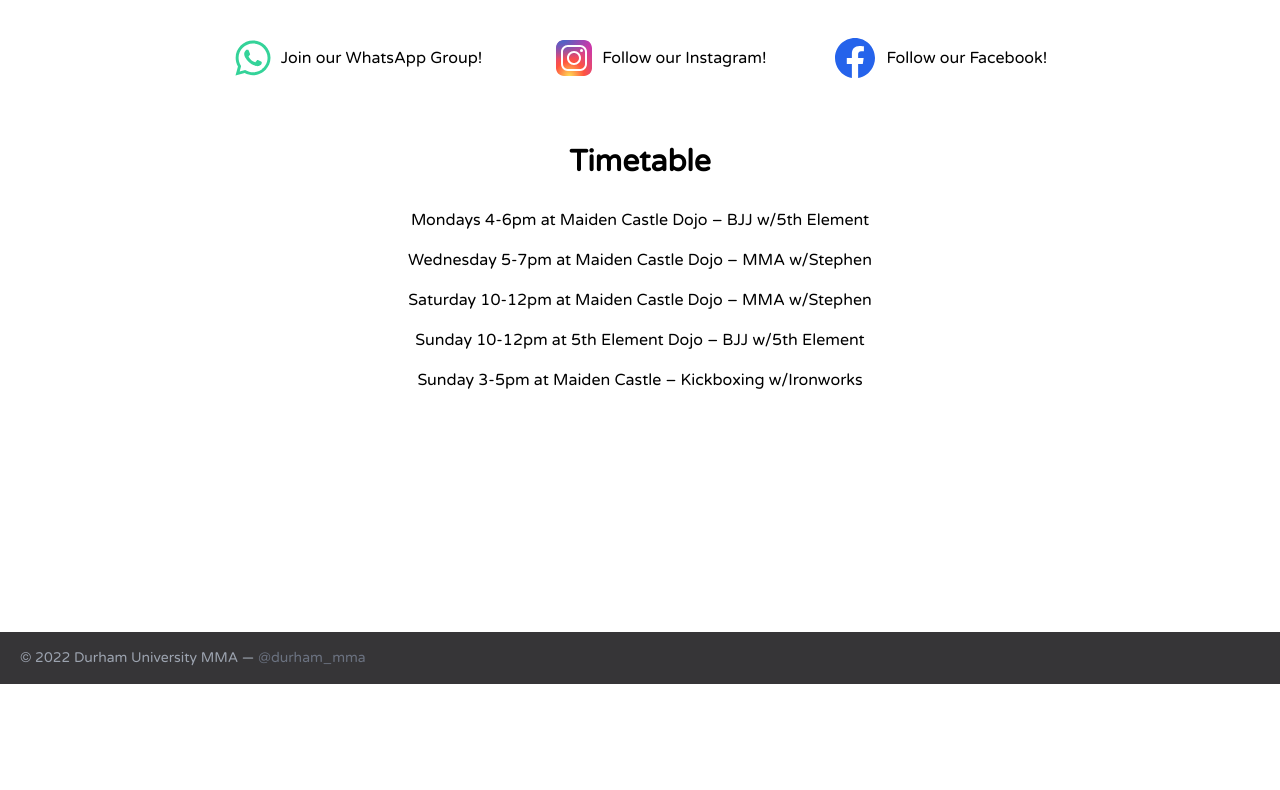
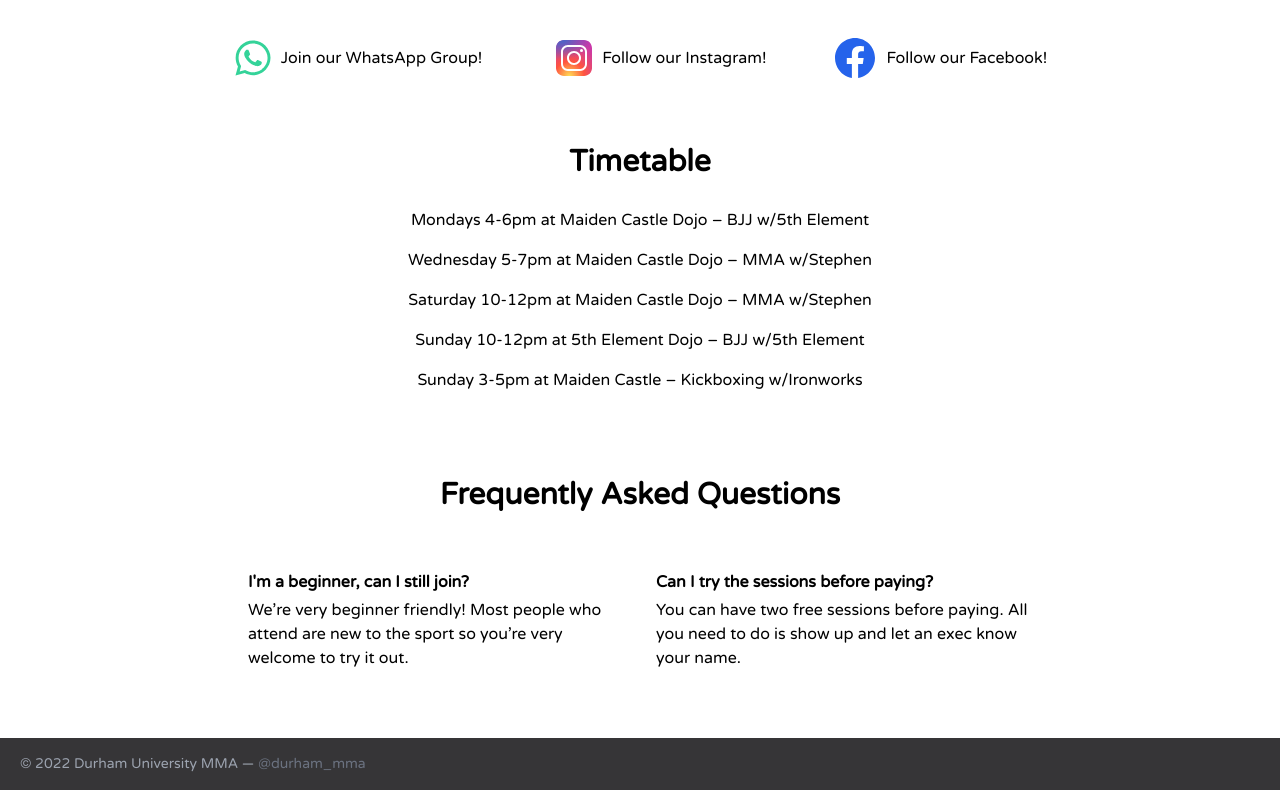
Before and after one commit to loukel/dumma, a React (Create React App) app: page / in a window 1280 px wide. Shown: the part 440-1230 px from the top of the page. Before the commit the page ends 1124 px from the top, so only its background shows below. Built offline with nearby package versions, Linux system fonts and the light colour scheme; no server answers.

Commit message:
Added calender and FAQ

```diff
--- /dev/null
+++ b/src/components/EventCard.js
@@ -0,0 +1,42 @@
+import { Link } from "react-router-dom";
+
+const EventCard = ({ imgUrl, link, title, time, date, limit, usedSlots, url }) => {
+  return (
+    <div className='relative overflow-hidden bg-no-repeat bg-cover shadow-lg rounded-lg'
+    style={{ backgroundPosition: '50%' }} data-mdb-ripple='true' data-mdb-ripple-color='light'>
+      <span className='absolute top-2 right-2 text-white'>
+        {usedSlots} / {limit}
+      </span>
+      <img src={imgUrl} className='w-full' alt='display' />
+      {link ?
+        <Link onClick={event => usedSlots >= limit && event.preventDefault() } to={link}>
+          <div className='absolute top-0 right-0 bottom-0 left-0 w-full h-full overflow-hidden bg-fixed'
+            style={{ backgroundColor: 'rgba(0, 0, 0, 0.4)' }}>
+            <div className='flex justify-start items-end h-full'>
+              <div className='text-white m-6'>
+                <h3 className='font-bold text-lg'>{title}</h3>
+                <h3 className='text-lg'>{time}</h3>
+                <h3 className='text-lg'>{date}</h3>
+              </div>
+            </div>
+          </div>
+        </Link>
+        :
+        <a href={url} target='_blank' rel='noreferrer'>
+        <div className='absolute top-0 right-0 bottom-0 left-0 w-full h-full overflow-hidden bg-fixed'
+            style={{ backgroundColor: 'rgba(0, 0, 0, 0.4)' }}>
+            <div className='flex justify-start items-end h-full'>
+              <div className='text-white m-6'>
+                <h3 className='font-bold text-lg'>{title}</h3>
+                <h3 className='text-lg'>{time}</h3>
+                <h3 className='text-lg'>{date}</h3>
+              </div>
+            </div>
+          </div>
+        </a>
+      }
+    </div>
+  );
+}
+
+export default EventCard;
--- a/src/components/Header.js
+++ b/src/components/Header.js
@@ -11,6 +11,7 @@ const Header = () => {
         </Link>
         <nav className="md:mr-auto md:ml-4 md:py-1 md:pl-4 md:border-l md:border-gray-400	flex flex-wrap items-center text-base justify-center leading-10">
           <Link to='/' className="mr-5 hover:text-white">About</Link>
+          <Link to='/calender' className="mr-5 hover:text-white">Calender</Link>
           <Link to='/team' className="mr-5 hover:text-white">Meet the Team</Link>
           <Link to='/contact-us' className="mr-5 hover:text-white">Contact Us</Link>
           <Link to='/join' className="mr-5 hover:text-white">Join</Link>
--- a/src/features/about/About.js
+++ b/src/features/about/About.js
@@ -2,6 +2,7 @@
 import Socials from "./Socials"
 import TimetableDisplay from "./TimetableDisplay"
 import { useNavigate } from 'react-router-dom'
+import FAQ from "./FAQ"
 
 const About = () => {
   const navigate = useNavigate()
@@ -21,9 +22,10 @@ const About = () => {
       </div>
       {/* <Events /> */}
       <Socials />
-      <div className='p-6 mb-52'>
+      <div className='p-6'>
         <TimetableDisplay />
       </div>
+      <FAQ />
     </div>
   )
 }
--- a/src/features/about/EventCard.js
+++ /dev/null
@@ -1,27 +0,0 @@
-import { Link } from "react-router-dom";
-
-const EventCard = ({ imgUrl, link, title, time, date, limit, usedSlots }) => {
-  return (
-    <div className='relative overflow-hidden bg-no-repeat bg-cover shadow-lg rounded-lg'
-    style={{ backgroundPosition: '50%' }} data-mdb-ripple='true' data-mdb-ripple-color='light'>
-      <span className='absolute top-2 right-2 text-white'>
-        {usedSlots} / {limit}
-      </span>
-      <img src={imgUrl} className='w-full' alt='display' />
-      <Link onClick={(event) => usedSlots >= limit && event.preventDefault() } to={link}>
-        <div className='absolute top-0 right-0 bottom-0 left-0 w-full h-full overflow-hidden bg-fixed'
-          style={{ backgroundColor: 'rgba(0, 0, 0, 0.4)' }}>
-          <div className='flex justify-start items-end h-full'>
-            <div className='text-white m-6'>
-              <h3 className='font-bold text-lg'>{title}</h3>
-              <h3 className='text-lg'>{time}</h3>
-              <h3 className='text-lg'>{date}</h3>
-            </div>
-          </div>
-        </div>
-      </Link>
-    </div>
-  );
-}
-
-export default EventCard;
--- /dev/null
+++ b/src/features/about/FAQ.js
@@ -0,0 +1,21 @@
+const FAQ = () => {
+  return (
+    <section className='p-6'>
+      <div className="container flex flex-col justify-center p-4 mx-auto md:p-8">
+        <h2 className="mb-12 text-3xl font-bold leading-none text-center">Frequently Asked Questions</h2>
+        <div className="grid gap-10 md:gap-8 sm:p-3 md:grid-cols-2 lg:px-12 xl:px-32">
+          <div>
+            <h3 className="font-semibold">I'm a beginner, can I still join?</h3>
+            <p className="mt-1">We’re very beginner friendly! Most people who attend are new to the sport so you’re very welcome to try it out.</p>
+          </div>
+          <div>
+            <h3 className="font-semibold">Can I try the sessions before paying?</h3>
+            <p className="mt-1">You can have two free sessions before paying. All you need to do is show up and let an exec know your name.</p>
+          </div>
+        </div>
+      </div>
+    </section>
+  )
+}
+
+export default FAQ
--- /dev/null
+++ b/src/features/calender/Calender.js
@@ -0,0 +1,24 @@
+const Calender = () => {
+  return (
+    <div className="animate-fade lg:mx-16">
+      <div className='p-6'>
+        <h1 className='text-3xl font-bold text-center mb-6'>October</h1>
+        <section className='text-gray-800'>
+          <div className='grid 2xl:grid-cols-4 lg:grid-cols-3 md:grid-cols-2 gap-6'>
+
+          </div>
+        </section>
+      </div>
+      <div className='p-6'>
+        <h1 className='text-3xl font-bold text-center mb-6'>November</h1>
+        <section className='text-gray-800'>
+          <div className='grid 2xl:grid-cols-4 lg:grid-cols-3 md:grid-cols-2 gap-6'>
+
+          </div>
+        </section>
+      </div>
+    </div>
+  )
+}
+
+export default Calender
--- a/src/routes/PublicRoutes.js
+++ b/src/routes/PublicRoutes.js
@@ -9,6 +9,7 @@ import EventPeople from '@/features/events/EventPeople'
 import ContactUs from '@/features/contactUs/ContactUs'
 import MessagesAuth from '@/features/contactUs/MessagesAuth'
 import Join from '@/features/join/Join'
+import Calender from '../features/calender/Calender'
 
 const PublicRoutes = () => {
   return (
@@ -16,6 +17,7 @@ const PublicRoutes = () => {
       <Route exact={true} path='/' element={<Wrapped><About /></Wrapped>}/>
       <Route exact={true} path='/team' element={<Wrapped><Team /></Wrapped>} />
       <Route exact={true} path='/contact-us' element={<><Header /><ContactUs /></>} />
+      <Route exact={true} path='/calender' element={<><Header /><Calender /></>} />
       <Route exact={true} path='/join' element={<><Header /><Join /></>} />
       <Route exact={true} path='/messages' element={<><Header /><MessagesAuth /></>} />
       <Route exact={true} path='/events/:id' element={<><Header /><EventSignUp /></>} />
```
Also changed, not shown: src/features/about/Events.js (+4 -4 lines).
